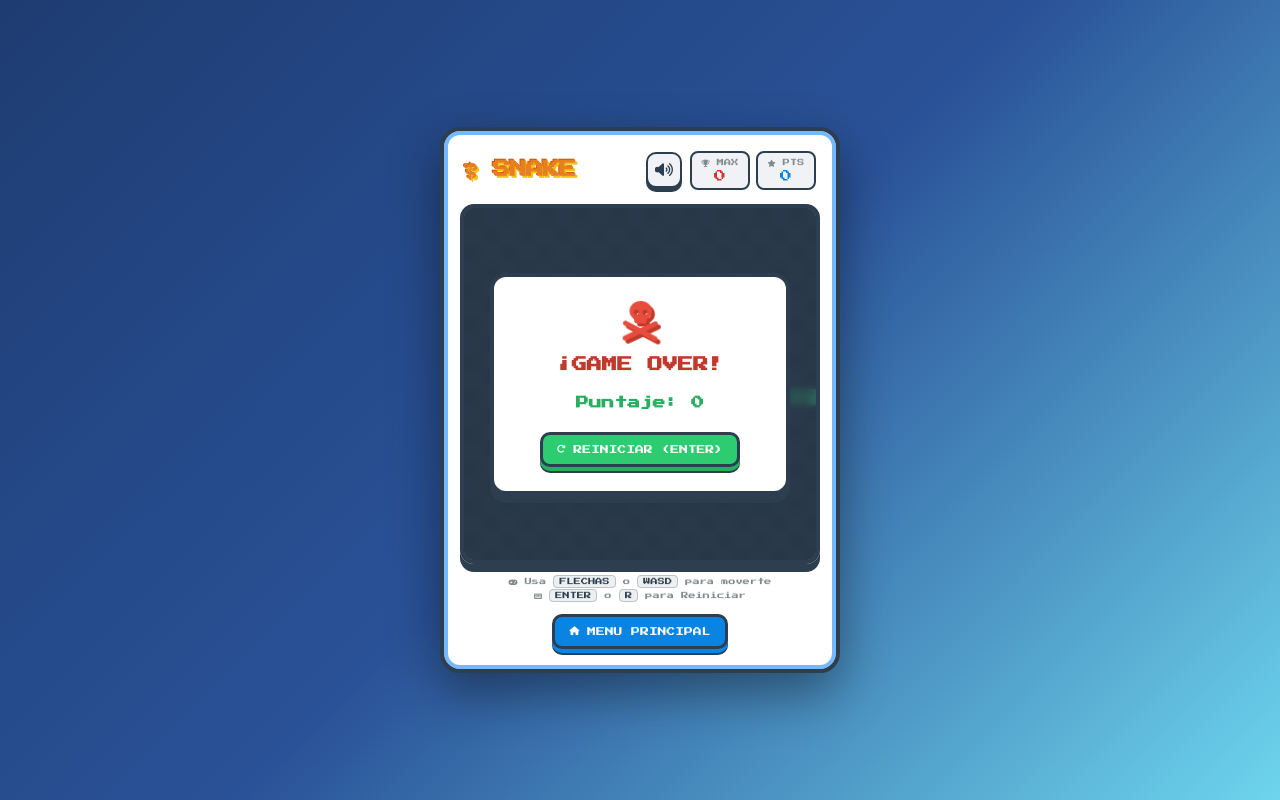
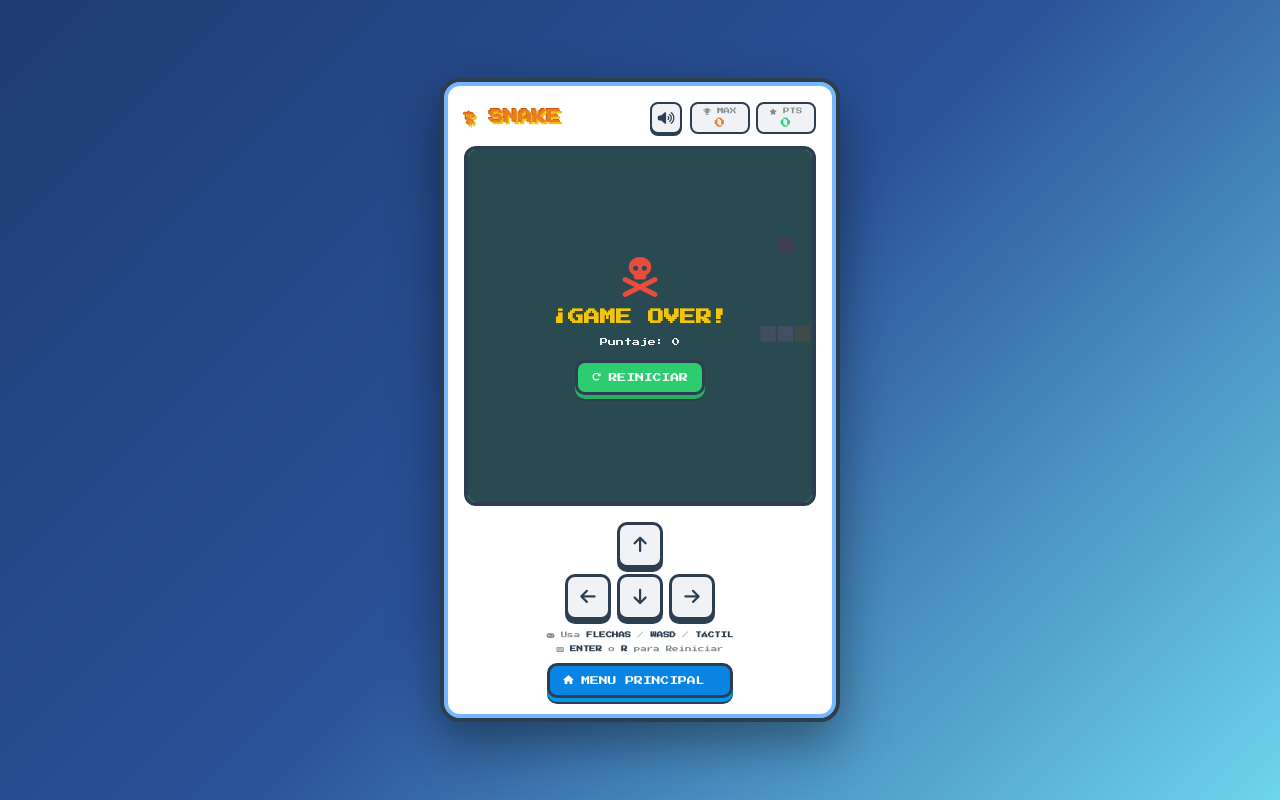
Before and after one commit to Fer-Mejia/arcade, a plain HTML site: page Snake/index.html in a window 1280 px wide. Both pictures are taken after a click on the button "INICIAR JUEGO". Drawn offline with Linux system fonts and the light colour scheme.

Commit message:
Actualizando proyecto arcade

```diff
--- a/Snake/index.html
+++ b/Snake/index.html
@@ -3,8 +3,7 @@
 <head>
   <meta charset="UTF-8">
   <meta name="viewport" content="width=device-width, initial-scale=1.0">
-  <title> Super Snake Arcade</title>
-  <link rel="icon" type="image/png" href="../favicon.png">
+  <title>Snake</title>
 
   <link rel="preconnect" href="https://fonts.googleapis.com">
   <link rel="preconnect" href="https://fonts.gstatic.com" crossorigin>
@@ -46,7 +45,7 @@
         <div class="overlay-content">
           <i class="fa-solid fa-worm start-icon"></i>
           <h2>¡SUPER SNAKE!</h2>
-          <p>Usa las Flechas o WASD para moverte</p>
+          <p>Usa Flechas, WASD o Botones Táctiles</p>
           <button id="startBtn" class="btn-primary">
             <i class="fa-solid fa-play"></i> INICIAR JUEGO
           </button>
@@ -60,14 +59,24 @@
           <h2>¡GAME OVER!</h2>
           <p class="final-score-badge">Puntaje: <span id="finalScore">0</span></p>
           <button id="restartBtn" class="btn-primary">
-            <i class="fa-solid fa-rotate-right"></i> REINICIAR (ENTER)
+            <i class="fa-solid fa-rotate-right"></i> REINICIAR
           </button>
         </div>
       </div>
     </div>
 
+    <!-- Controles Táctiles (D-Pad para Móvil) -->
+    <div class="touch-controls">
+      <button id="btnUp" class="dpad-btn btn-up"><i class="fa-solid fa-arrow-up"></i></button>
+      <div class="dpad-row">
+        <button id="btnLeft" class="dpad-btn btn-left"><i class="fa-solid fa-arrow-left"></i></button>
+        <button id="btnDown" class="dpad-btn btn-down"><i class="fa-solid fa-arrow-down"></i></button>
+        <button id="btnRight" class="dpad-btn btn-right"><i class="fa-solid fa-arrow-right"></i></button>
+      </div>
+    </div>
+
     <footer class="game-controls">
-      <p><i class="fa-solid fa-gamepad"></i> Usa <span>FLECHAS</span> o <span>WASD</span> para moverte</p>
+      <p><i class="fa-solid fa-gamepad"></i> Usa <span>FLECHAS</span> / <span>WASD</span> / <span>TÁCTIL</span></p>
       <p><i class="fa-solid fa-keyboard"></i> <span>ENTER</span> o <span>R</span> para Reiniciar</p>
 
       <button class="btn-primary back-btn" onclick="location.href='../index.html'">
--- a/Snake/script.js
+++ b/Snake/script.js
@@ -4,142 +4,81 @@ const ctx = canvas.getContext('2d');
 const scoreEl = document.getElementById('score');
 const highScoreEl = document.getElementById('highScore');
 const finalScoreEl = document.getElementById('finalScore');
+
 const startOverlay = document.getElementById('startOverlay');
 const gameOverOverlay = document.getElementById('gameOverOverlay');
+
 const startBtn = document.getElementById('startBtn');
 const restartBtn = document.getElementById('restartBtn');
-const muteBtn = document.getElementById('muteBtn');
-const muteIcon = document.getElementById('muteIcon');
 
-const W = canvas.width;
-const H = canvas.height;
-const gridSize = 18; // 20x20 celdas
-const tileCount = W / gridSize;
+// Botones D-Pad Móvil
+const btnUp = document.getElementById('btnUp');
+const btnDown = document.getElementById('btnDown');
+const btnLeft = document.getElementById('btnLeft');
+const btnRight = document.getElementById('btnRight');
 
-let snake, food, dx, dy, score, highScore, gameInterval, gameRunning, isMuted;
+const gridSize = 18;
+const tileCount = canvas.width / gridSize;
 
-// Audio Synthesizer (Web Audio API)
-const audioCtx = new (window.AudioContext || window.webkitAudioContext)();
-isMuted = false;
+let snake = [];
+let food = { x: 0, y: 0 };
+let dx = gridSize;
+let dy = 0;
+let score = 0;
+let highScore = localStorage.getItem('snake_highscore') || 0;
+let gameInterval = null;
+let isGameRunning = false;
 
-function playSound(type) {
-  if (isMuted) return;
-  if (audioCtx.state === 'suspended') audioCtx.resume();
-
-  const osc = audioCtx.createOscillator();
-  const gain = audioCtx.createGain();
-  osc.connect(gain);
-  gain.connect(audioCtx.destination);
-
-  if (type === 'eat') {
-    osc.type = 'sine';
-    osc.frequency.setValueAtTime(300, audioCtx.currentTime);
-    osc.frequency.exponentialRampToValueAtTime(700, audioCtx.currentTime + 0.1);
-    gain.gain.setValueAtTime(0.2, audioCtx.currentTime);
-    gain.gain.linearRampToValueAtTime(0.01, audioCtx.currentTime + 0.1);
-    osc.start();
-    osc.stop(audioCtx.currentTime + 0.1);
-  } else if (type === 'die') {
-    osc.type = 'sawtooth';
-    osc.frequency.setValueAtTime(200, audioCtx.currentTime);
-    osc.frequency.linearRampToValueAtTime(50, audioCtx.currentTime + 0.3);
-    gain.gain.setValueAtTime(0.25, audioCtx.currentTime);
-    gain.gain.linearRampToValueAtTime(0.01, audioCtx.currentTime + 0.3);
-    osc.start();
-    osc.stop(audioCtx.currentTime + 0.3);
-  }
-}
-
-muteBtn.addEventListener('click', (e) => {
-  isMuted = !isMuted;
-  if (isMuted) {
-    muteIcon.className = 'fa-solid fa-volume-xmark';
-    muteBtn.classList.add('muted');
-  } else {
-    muteIcon.className = 'fa-solid fa-volume-high';
-    muteBtn.classList.remove('muted');
-  }
-  e.target.blur();
-});
-
-highScore = localStorage.getItem('snake_classic_high_score') || 0;
 highScoreEl.textContent = highScore;
 
-function setupGame() {
+function initGame() {
   snake = [
-    { x: 10, y: 10 },
-    { x: 9, y: 10 },
-    { x: 8, y: 10 }
+    { x: 5 * gridSize, y: 10 * gridSize },
+    { x: 4 * gridSize, y: 10 * gridSize },
+    { x: 3 * gridSize, y: 10 * gridSize }
   ];
-  dx = 1;
+  dx = gridSize;
   dy = 0;
   score = 0;
   scoreEl.textContent = score;
-  gameRunning = false;
   spawnFood();
-  draw();
 }
 
 function spawnFood() {
-  food = {
-    x: Math.floor(Math.random() * tileCount),
-    y: Math.floor(Math.random() * tileCount)
-  };
-  // Prevenir que la comida aparezca sobre el cuerpo
-  for (let segment of snake) {
-    if (segment.x === food.x && segment.y === food.y) {
+  food.x = Math.floor(Math.random() * tileCount) * gridSize;
+  food.y = Math.floor(Math.random() * tileCount) * gridSize;
+
+  // Evitar que la comida aparezca encima de la serpiente
+  snake.forEach(part => {
+    if (part.x === food.x && part.y === food.y) {
       spawnFood();
-      break;
     }
-  }
+  });
 }
 
 function startGame() {
+  initGame();
+  isGameRunning = true;
   startOverlay.classList.add('hidden');
   gameOverOverlay.classList.add('hidden');
 
-  if (!gameRunning) {
-    setupGame();
-    gameRunning = true;
-
-    if (gameInterval) clearInterval(gameInterval);
-    gameInterval = setInterval(gameLoop, 110);
-  }
+  if (gameInterval) clearInterval(gameInterval);
+  gameInterval = setInterval(gameLoop, 110);
 }
 
-window.addEventListener('keydown', (e) => {
-  const key = e.key.toLowerCase();
+function gameOver() {
+  isGameRunning = false;
+  clearInterval(gameInterval);
+  finalScoreEl.textContent = score;
 
-  if (key === 'enter' || key === 'r') {
-    e.preventDefault();
-    setupGame();
-    startGame();
-    return;
+  if (score > highScore) {
+    highScore = score;
+    highScoreEl.textContent = highScore;
+    localStorage.setItem('snake_highscore', highScore);
   }
 
-  if (!gameRunning) return;
-
-  if ((key === 'arrowup' || key === 'w') && dy === 0) {
-    dx = 0; dy = -1;
-  } else if ((key === 'arrowdown' || key === 's') && dy === 0) {
-    dx = 0; dy = 1;
-  } else if ((key === 'arrowleft' || key === 'a') && dx === 0) {
-    dx = -1; dy = 0;
-  } else if ((key === 'arrowright' || key === 'd') && dx === 0) {
-    dx = 1; dy = 0;
-  }
-});
-
-startBtn.addEventListener('click', (e) => {
-  e.target.blur();
-  startGame();
-});
-
-restartBtn.addEventListener('click', (e) => {
-  e.target.blur();
-  setupGame();
-  startGame();
-});
+  gameOverOverlay.classList.remove('hidden');
+}
 
 function gameLoop() {
   update();
@@ -149,15 +88,17 @@ function gameLoop() {
 function update() {
   const head = { x: snake[0].x + dx, y: snake[0].y + dy };
 
-  // Colisión contra paredes
-  if (head.x < 0 || head.x >= tileCount || head.y < 0 || head.y >= tileCount) {
-    return endGame();
+  // Colisión con paredes
+  if (head.x < 0 || head.x >= canvas.width || head.y < 0 || head.y >= canvas.height) {
+    gameOver();
+    return;
   }
 
   // Colisión consigo misma
   for (let i = 0; i < snake.length; i++) {
     if (head.x === snake[i].x && head.y === snake[i].y) {
-      return endGame();
+      gameOver();
+      return;
     }
   }
 
@@ -165,15 +106,8 @@ function update() {
 
   // Comer manzana
   if (head.x === food.x && head.y === food.y) {
-    score++;
+    score += 10;
     scoreEl.textContent = score;
-    playSound('eat');
-
-    if (score > highScore) {
-      highScore = score;
-      highScoreEl.textContent = highScore;
-      localStorage.setItem('snake_classic_high_score', highScore);
-    }
     spawnFood();
   } else {
     snake.pop();
@@ -181,65 +115,58 @@ function update() {
 }
 
 function draw() {
-  // Fondo de cuadrícula
-  for (let r = 0; r < tileCount; r++) {
-    for (let c = 0; c < tileCount; c++) {
-      ctx.fillStyle = (r + c) % 2 === 0 ? '#1e272e' : '#222f3e';
-      ctx.fillRect(c * gridSize, r * gridSize, gridSize, gridSize);
-    }
-  }
+  // Limpiar Canvas
+  ctx.fillStyle = '#20bf6b';
+  ctx.fillRect(0, 0, canvas.width, canvas.height);
 
-  // Comida (Manzana)
-  ctx.fillStyle = '#ff4757';
-  ctx.beginPath();
-  ctx.arc(
-    food.x * gridSize + gridSize / 2,
-    food.y * gridSize + gridSize / 2,
-    gridSize / 2 - 2,
-    0,
-    Math.PI * 2
-  );
-  ctx.fill();
+  // Dibujar comida (manzana retro)
+  ctx.fillStyle = '#eb4d4b';
+  ctx.fillRect(food.x, food.y, gridSize - 2, gridSize - 2);
 
-  // Hoja de la manzana
-  ctx.fillStyle = '#2ecc71';
-  ctx.fillRect(food.x * gridSize + gridSize / 2, food.y * gridSize + 1, 3, 3);
-
-  // Serpiente
-  snake.forEach((segment, index) => {
-    if (index === 0) {
-      // Cabeza
-      ctx.fillStyle = '#2ecc71';
-      ctx.fillRect(
-        segment.x * gridSize + 1,
-        segment.y * gridSize + 1,
-        gridSize - 2,
-        gridSize - 2
-      );
-
-      // Ojos
-      ctx.fillStyle = '#1e272e';
-      ctx.fillRect(segment.x * gridSize + 4, segment.y * gridSize + 4, 3, 3);
-      ctx.fillRect(segment.x * gridSize + 11, segment.y * gridSize + 4, 3, 3);
-    } else {
-      // Cuerpo
-      ctx.fillStyle = index % 2 === 0 ? '#27ae60' : '#219150';
-      ctx.fillRect(
-        segment.x * gridSize + 1,
-        segment.y * gridSize + 1,
-        gridSize - 2,
-        gridSize - 2
-      );
-    }
+  // Dibujar serpiente
+  snake.forEach((part, index) => {
+    ctx.fillStyle = index === 0 ? '#f1c40f' : '#ffffff';
+    ctx.fillRect(part.x, part.y, gridSize - 2, gridSize - 2);
   });
 }
 
-function endGame() {
-  playSound('die');
-  clearInterval(gameInterval);
-  gameRunning = false;
-  finalScoreEl.textContent = score;
-  gameOverOverlay.classList.remove('hidden');
+// Funciones de control de dirección
+function moveUp() {
+  if (dy === 0) { dx = 0; dy = -gridSize; }
+}
+function moveDown() {
+  if (dy === 0) { dx = 0; dy = gridSize; }
+}
+function moveLeft() {
+  if (dx === 0) { dx = -gridSize; dy = 0; }
+}
+function moveRight() {
+  if (dx === 0) { dx = gridSize; dy = 0; }
 }
 
-setupGame();
+// Escuchadores del Teclado
+document.addEventListener('keydown', (e) => {
+  if (!isGameRunning && (e.key === 'Enter' || e.key === 'r' || e.key === 'R')) {
+    startGame();
+    return;
+  }
+
+  if (e.key === 'ArrowUp' || e.key === 'w' || e.key === 'W') moveUp();
+  if (e.key === 'ArrowDown' || e.key === 's' || e.key === 'S') moveDown();
+  if (e.key === 'ArrowLeft' || e.key === 'a' || e.key === 'A') moveLeft();
+  if (e.key === 'ArrowRight' || e.key === 'd' || e.key === 'D') moveRight();
+});
+
+// Escuchadores Táctiles / Click D-Pad
+btnUp.addEventListener('touchstart', (e) => { e.preventDefault(); moveUp(); });
+btnDown.addEventListener('touchstart', (e) => { e.preventDefault(); moveDown(); });
+btnLeft.addEventListener('touchstart', (e) => { e.preventDefault(); moveLeft(); });
+btnRight.addEventListener('touchstart', (e) => { e.preventDefault(); moveRight(); });
+
+btnUp.addEventListener('click', moveUp);
+btnDown.addEventListener('click', moveDown);
+btnLeft.addEventListener('click', moveLeft);
+btnRight.addEventListener('click', moveRight);
+
+startBtn.addEventListener('click', startGame);
+restartBtn.addEventListener('click', startGame);
--- a/Snake/style.css
+++ b/Snake/style.css
@@ -18,12 +18,10 @@ body {
   justify-content: center;
   align-items: center;
   min-height: 100vh;
-  overflow: hidden;
+  padding: 20px 0;
 }
 
 .game-card {
-  position: relative;
-  z-index: 1;
   background: #ffffff;
   border: 4px solid #2c3e50;
   border-radius: 20px;
@@ -32,8 +30,9 @@ body {
   display: flex;
   flex-direction: column;
   align-items: center;
-  gap: 14px;
+  gap: 12px;
   width: 400px;
+  max-width: 95vw;
 }
 
 .game-header {
@@ -43,17 +42,10 @@ body {
   align-items: center;
 }
 
-.header-title {
-  display: flex;
-  align-items: center;
-  gap: 8px;
-}
-
-h1 {
-  font-size: 1.1rem;
+.header-title h1 {
+  font-size: 0.9rem;
   color: #e67e22;
   text-shadow: 2px 2px 0px #f1c40f, -1px -1px 0px #d35400;
-  letter-spacing: -1px;
 }
 
 .header-right {
@@ -65,27 +57,12 @@ h1 {
 .btn-icon {
   background: #f1f2f6;
   border: 2px solid #2c3e50;
+  border-radius: 8px;
+  width: 32px;
+  height: 32px;
+  cursor: pointer;
   color: #2c3e50;
-  width: 36px;
-  height: 36px;
-  border-radius: 10px;
-  cursor: pointer;
-  display: flex;
-  justify-content: center;
-  align-items: center;
-  font-size: 0.9rem;
-  transition: all 0.15s ease;
-  box-shadow: 0 4px 0 #2c3e50;
-}
-
-.btn-icon:hover {
-  background: #ffeaa7;
-  transform: translateY(-2px);
-  box-shadow: 0 6px 0 #2c3e50;
-}
-
-.btn-icon.muted {
-  color: #a4b0be;
+  box-shadow: 0 2px 0 #2c3e50;
 }
 
 .scoreboard {
@@ -95,45 +72,48 @@ h1 {
 
 .score-box {
   background: #f1f2f6;
-  padding: 6px 8px;
+  padding: 4px 8px;
   border-radius: 8px;
   border: 2px solid #2c3e50;
   display: flex;
   flex-direction: column;
   align-items: center;
-  font-size: 0.5rem;
+  font-size: 0.45rem;
   min-width: 60px;
 }
 
 .score-box .label {
   color: #7f8c8d;
-  margin-bottom: 3px;
-  font-size: 0.45rem;
+  margin-bottom: 2px;
+  font-size: 0.4rem;
 }
 
 .score-box.highlight #score {
-  color: #0984e3;
-  font-size: 0.75rem;
+  color: #2ecc71;
+  font-size: 0.65rem;
 }
 
 .score-box #highScore {
-  color: #d63031;
-  font-size: 0.75rem;
+  color: #e67e22;
+  font-size: 0.65rem;
 }
 
 .canvas-wrapper {
   position: relative;
-  border-radius: 14px;
-  overflow: hidden;
-  box-shadow: 0 8px 0 #2c3e50;
-  border: 4px solid #2c3e50;
   width: 360px;
   height: 360px;
+  max-width: 100%;
+  border: 4px solid #2c3e50;
+  border-radius: 12px;
+  overflow: hidden;
+  box-shadow: inset 0 0 10px rgba(0,0,0,0.3);
 }
 
 canvas {
+  background: #20bf6b;
   display: block;
-  background: #222f3e;
+  width: 100%;
+  height: 100%;
 }
 
 .overlay {
@@ -142,68 +122,45 @@ canvas {
   left: 0;
   width: 100%;
   height: 100%;
-  background: rgba(44, 62, 80, 0.75);
-  backdrop-filter: blur(3px);
+  background: rgba(44, 62, 80, 0.9);
   display: flex;
   justify-content: center;
   align-items: center;
-  animation: fadeIn 0.25s ease;
   z-index: 10;
 }
 
 .overlay-content {
   text-align: center;
+  color: #ffffff;
+  padding: 20px;
   display: flex;
   flex-direction: column;
   align-items: center;
-  gap: 14px;
-  padding: 24px;
-  background: #ffffff;
-  border: 4px solid #2c3e50;
-  border-radius: 16px;
-  box-shadow: 0 8px 0 #2c3e50;
-  width: 85%;
+  gap: 12px;
 }
 
 .start-icon {
   font-size: 2.5rem;
   color: #2ecc71;
-  text-shadow: 3px 3px 0 #27ae60;
-  animation: bounce 1.2s infinite alternate ease-in-out;
 }
 
 .death-icon {
   font-size: 2.5rem;
   color: #e74c3c;
-  text-shadow: 3px 3px 0 #c0392b;
-  animation: shake 0.5s infinite;
 }
 
 .overlay h2 {
-  color: #2c3e50;
-  font-size: 0.95rem;
-  line-height: 1.3;
-}
-
-#gameOverOverlay h2 {
-  color: #c0392b;
+  font-size: 1rem;
+  color: #f1c40f;
 }
 
 .overlay p {
-  font-size: 0.55rem;
-  color: #7f8c8d;
-  line-height: 1.5;
-}
-
-.final-score-badge {
-  font-size: 0.8rem !important;
-  color: #27ae60 !important;
-  font-weight: bold;
-  margin-top: 4px;
+  font-size: 0.5rem;
+  line-height: 1.4;
+  color: #ecf0f1;
 }
 
 .btn-primary {
-  margin-top: 6px;
   background: #2ecc71;
   color: #ffffff;
   border: 3px solid #2c3e50;
@@ -212,63 +169,88 @@ canvas {
   font-size: 0.55rem;
   border-radius: 10px;
   cursor: pointer;
+  box-shadow: 0 4px 0 #27ae60, 0 6px 0 #2c3e50;
   transition: all 0.15s ease;
-  display: flex;
+  display: inline-flex;
   align-items: center;
   gap: 8px;
-  box-shadow: 0 4px 0 #27ae60, 0 6px 0 #2c3e50;
+  text-decoration: none;
 }
 
 .btn-primary:hover {
   transform: translateY(-2px);
-  background: #58d68d;
   box-shadow: 0 6px 0 #27ae60, 0 8px 0 #2c3e50;
 }
 
+.btn-primary:active {
+  transform: translateY(2px);
+  box-shadow: 0 2px 0 #27ae60, 0 4px 0 #2c3e50;
+}
+
+/* Controles Táctiles (D-Pad) */
+.touch-controls {
+  display: flex;
+  flex-direction: column;
+  align-items: center;
+  gap: 6px;
+  user-select: none;
+  margin-top: 4px;
+}
+
+.dpad-row {
+  display: flex;
+  gap: 6px;
+}
+
+.dpad-btn {
+  width: 46px;
+  height: 46px;
+  background: #f1f2f6;
+  color: #2c3e50;
+  border: 3px solid #2c3e50;
+  border-radius: 10px;
+  font-size: 1.1rem;
+  cursor: pointer;
+  box-shadow: 0 4px 0 #2c3e50;
+  display: flex;
+  justify-content: center;
+  align-items: center;
+  transition: all 0.1s ease;
+  touch-action: manipulation;
+}
+
+.dpad-btn:active {
+  transform: translateY(3px);
+  box-shadow: 0 1px 0 #2c3e50;
+  background: #2ecc71;
+  color: #ffffff;
+}
+
 .game-controls {
-  font-size: 0.45rem;
-  color: #7f8c8d;
+  text-align: center;
   display: flex;
   flex-direction: column;
   gap: 6px;
-  text-align: center;
+  font-size: 0.4rem;
+  color: #7f8c8d;
 }
 
 .game-controls span {
   color: #2c3e50;
-  background: #ecf0f1;
-  border: 1px solid #bdc3c7;
-  padding: 2px 5px;
-  border-radius: 4px;
+  font-weight: bold;
+}
+
+.back-btn {
+  background: #0984e3 !important;
+  box-shadow: 0 4px 0 #0097e6, 0 6px 0 #2c3e50 !important;
+  margin-top: 4px;
+}
+
+.back-btn:hover {
+  background: #74b9ff !important;
+  box-shadow: 0 6px 0 #0097e6, 0 8px 0 #2c3e50 !important;
 }
 
 .hidden {
   display: none !important;
 }
-
-@keyframes fadeIn {
-  from { opacity: 0; transform: scale(0.95); }
-  to { opacity: 1; transform: scale(1); }
-}
-
-@keyframes bounce {
-  from { transform: translateY(0); }
-  to { transform: translateY(-10px); }
-}
-
-@keyframes shake {
-  0%, 100% { transform: rotate(0deg); }
-  25% { transform: rotate(-8deg); }
-  75% { transform: rotate(8deg); }
-}
-.back-btn {
-  margin-top: 8px;
-  background: #0984e3 !important;
-  box-shadow: 0 4px 0 #0984e3, 0 6px 0 #2c3e50 !important;
-  align-self: center;
-}
-
-.back-btn:hover {
-  background: #74b9ff !important;
-  box-shadow: 0 6px 0 #0984e3, 0 8px 0 #2c3e50 !important;
-}
```
